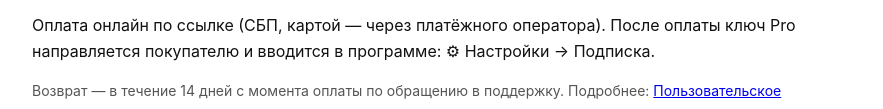
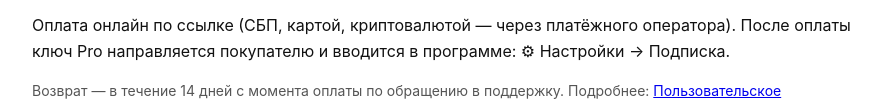
Before and after one commit to akkerqq/PixPort, a plain HTML site: page docs/index.html in a window 1280 px wide. Shown: the part 1039-1148 px from the top of the page, without its empty margins (198-1081 px from the left). Drawn offline with Linux system fonts and the light colour scheme.

Commit message:
Оплата: добавлена криптовалюта

```diff
--- a/docs/index.html
+++ b/docs/index.html
@@ -70,7 +70,7 @@ footer a{color:var(--muted);margin-right:16px}
 <tr><td>Файлы и видео</td><td>только фото</td><td><b>что угодно, до 2 ГБ, как есть</b></td></tr>
 <tr><td>Цена</td><td class="price">0 ₽</td><td class="price">690 ₽ <span class="note">разовый платёж, навсегда</span></td></tr>
 </table>
-<p>Оплата онлайн по ссылке (СБП, картой — через платёжного оператора). После оплаты ключ Pro направляется покупателю и вводится в программе: ⚙ Настройки → Подписка.</p>
+<p>Оплата онлайн по ссылке (СБП, картой, криптовалютой — через платёжного оператора). После оплаты ключ Pro направляется покупателю и вводится в программе: ⚙ Настройки → Подписка.</p>
 <p class="note">Возврат — в течение 14 дней с момента оплаты по обращению в поддержку. Подробнее: <a href="terms.html">Пользовательское соглашение</a>.</p>
 </section>
 
```
Also changed, not shown: docs/terms.html (+1 -1 lines).
